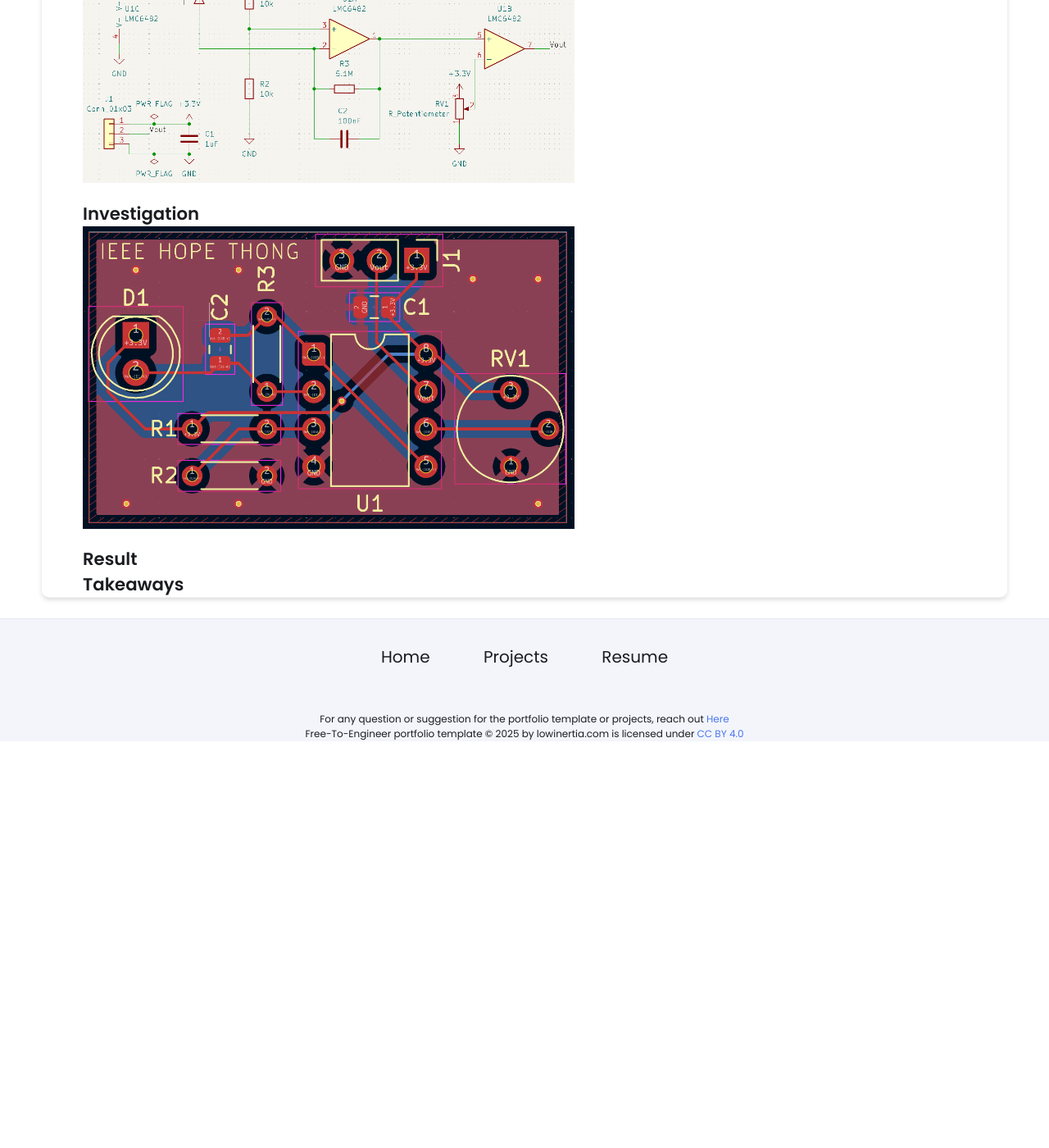
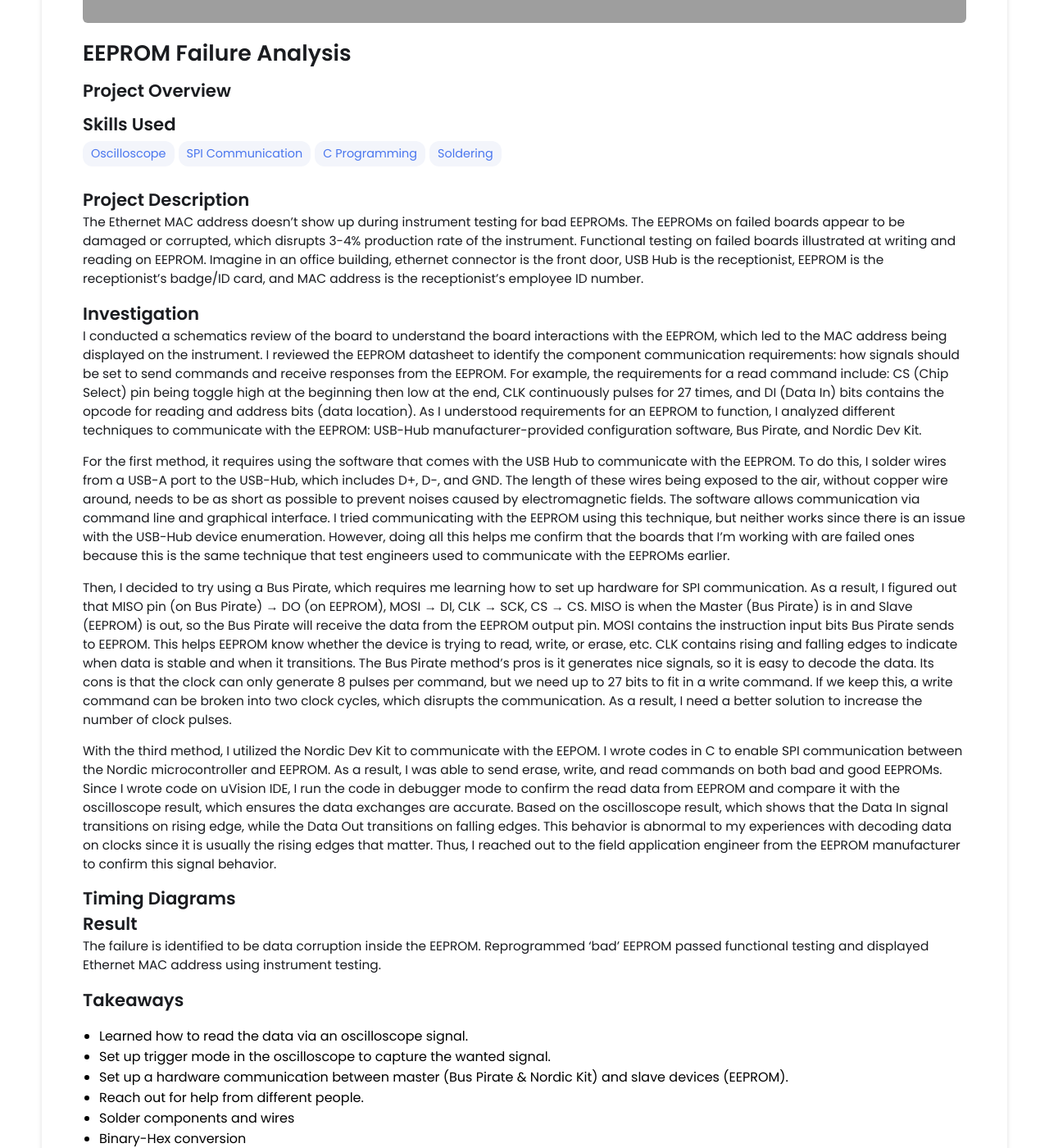
Before and after one commit to thongmn-8888/thongmn-8888.github.io, a Jekyll site: the page built from _projects/eeprom-failure/index.md, in a window 1280 px wide and 1400 px high, scrolled down 462 px. Shown: the whole window at 82% size. Built offline with Jekyll 4.4.1, drawn with Linux system fonts in a browser that asks for light colours; before the commit the page ends 1366 px from its top, so only the background shows below that; some of the changed text lies outside the part shown; grey boxes are pictures that could not be loaded.

Commit message:
Update index.md

```diff
--- a/_projects/eeprom-failure/index.md
+++ b/_projects/eeprom-failure/index.md
@@ -6,15 +6,33 @@ skills:
 - SPI Communication
 - C Programming
 - Soldering
-main-image: /layout.png
+main-image: /read-diagram.png
 ---
 
 ## Project Description
-<img src="/assets/images/light-sensor-project/schematics.png" width="600">
+The Ethernet MAC address doesn’t show up during instrument testing for bad EEPROMs. The EEPROMs on failed boards appear to be damaged or corrupted, which disrupts 3-4% production rate of the instrument. Functional testing on failed boards illustrated at writing and reading on EEPROM. Imagine in an office building, ethernet connector is the front door, USB Hub is the receptionist, EEPROM is the receptionist’s badge/ID card, and MAC address is the receptionist’s employee ID number.
 
 ## Investigation
-<img src="/assets/images/light-sensor-project/layout.png" width="600">
+I conducted a schematics review of the board to understand the board interactions with the EEPROM, which led to the MAC address being displayed on the instrument. I reviewed the EEPROM datasheet to identify the component communication requirements: how signals should be set to send commands and receive responses from the EEPROM. For example, the requirements for a read command include: CS (Chip Select) pin being toggle high at the beginning then low at the end, CLK continuously pulses for 27 times, and DI (Data In) bits contains the opcode for reading and address bits (data location). As I understood requirements for an EEPROM to function, I analyzed different techniques to communicate with the EEPROM: USB-Hub manufacturer-provided configuration software, Bus Pirate, and Nordic Dev Kit.
+
+For the first method, it requires using the software that comes with the USB Hub to communicate with the EEPROM. To do this, I solder wires from a USB-A port to the USB-Hub, which includes D+, D-, and GND. The length of these wires being exposed to the air, without copper wire around, needs to be as short as possible to prevent noises caused by electromagnetic fields. The software allows communication via command line and graphical interface. I tried communicating with the EEPROM using this technique, but neither works since there is an issue with the USB-Hub device enumeration. However, doing all this helps me confirm that the boards that I’m working with are failed ones because this is the same technique that test engineers used to communicate with the EEPROMs earlier.
+
+Then, I decided to try using a Bus Pirate, which requires me learning how to set up hardware for SPI communication. As a result, I figured out that MISO pin (on Bus Pirate) → DO (on EEPROM), MOSI → DI, CLK → SCK, CS → CS. MISO is when the Master (Bus Pirate) is in and Slave (EEPROM) is out, so the Bus Pirate will receive the data from the EEPROM output pin. MOSI contains the instruction input bits Bus Pirate sends to EEPROM. This helps EEPROM know whether the device is trying to read, write, or erase, etc. CLK contains rising and falling edges to indicate when data is stable and when it transitions. The Bus Pirate method’s pros is it generates nice signals, so it is easy to decode the data. Its cons is that the clock can only generate 8 pulses per command, but we need up to 27 bits to fit in a write command. If we keep this, a write command can be broken into two clock cycles, which disrupts the communication. As a result, I need a better solution to increase the number of clock pulses.
+
+With the third method, I utilized the Nordic Dev Kit to communicate with the EEPOM. I wrote codes in C to enable SPI communication between the Nordic microcontroller and EEPROM. As a result, I was able to send erase, write, and read commands on both bad and good EEPROMs. Since I wrote code on uVision IDE, I run the code in debugger mode to confirm the read data from EEPROM and compare it with the oscilloscope result, which ensures the data exchanges are accurate. Based on the oscilloscope result, which shows that the Data In signal transitions on rising edge, while the Data Out transitions on falling edges. This behavior is abnormal to my experiences with decoding data on clocks since it is usually the rising edges that matter. Thus, I reached out to the field application engineer from the EEPROM manufacturer to confirm this signal behavior.
+
+## Timing Diagrams
+
 
 ## Result
+The failure is identified to be data corruption inside the EEPROM. Reprogrammed ‘bad’ EEPROM passed functional testing and displayed Ethernet MAC address using instrument testing.
 
 ## Takeaways
+- Learned how to read the data via an oscilloscope signal.
+- Set up trigger mode in the oscilloscope to capture the wanted signal.
+- Set up a hardware communication between master (Bus Pirate & Nordic Kit) and slave devices (EEPROM).
+- Reach out for help from different people.
+- Solder components and wires
+- Binary-Hex conversion
+- Continuity testing using digital multimeter
+- Schematics review
```
